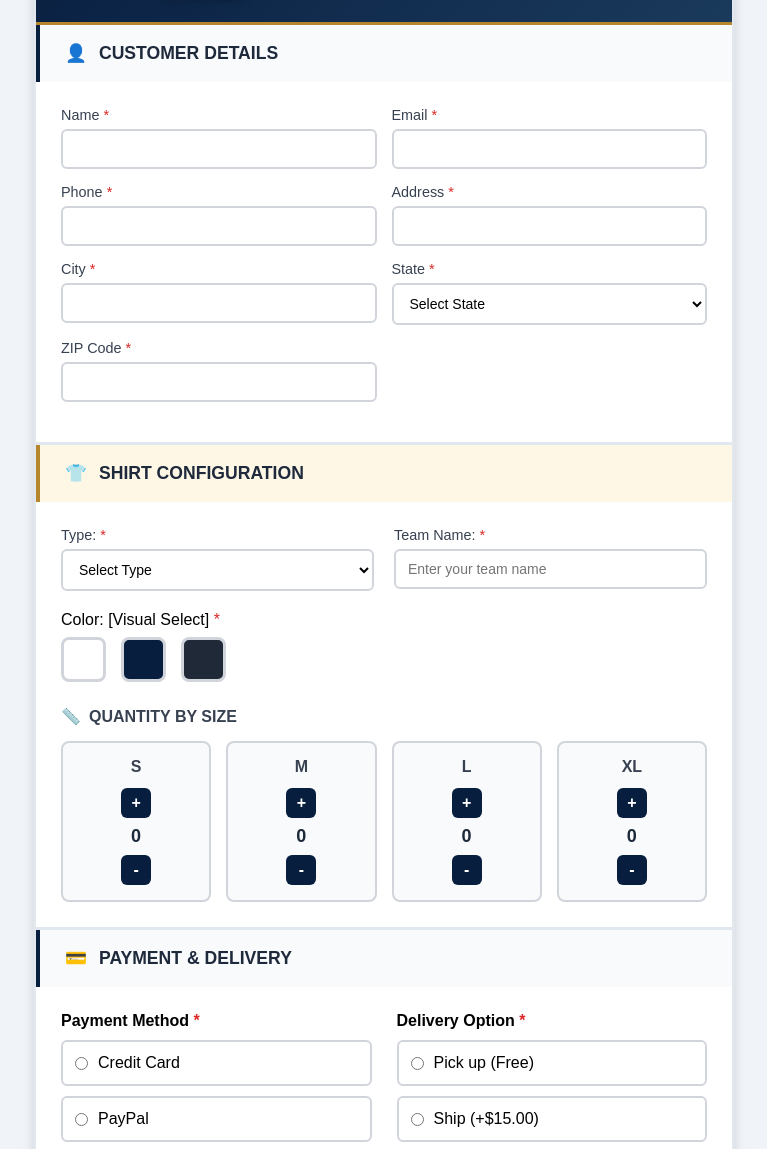
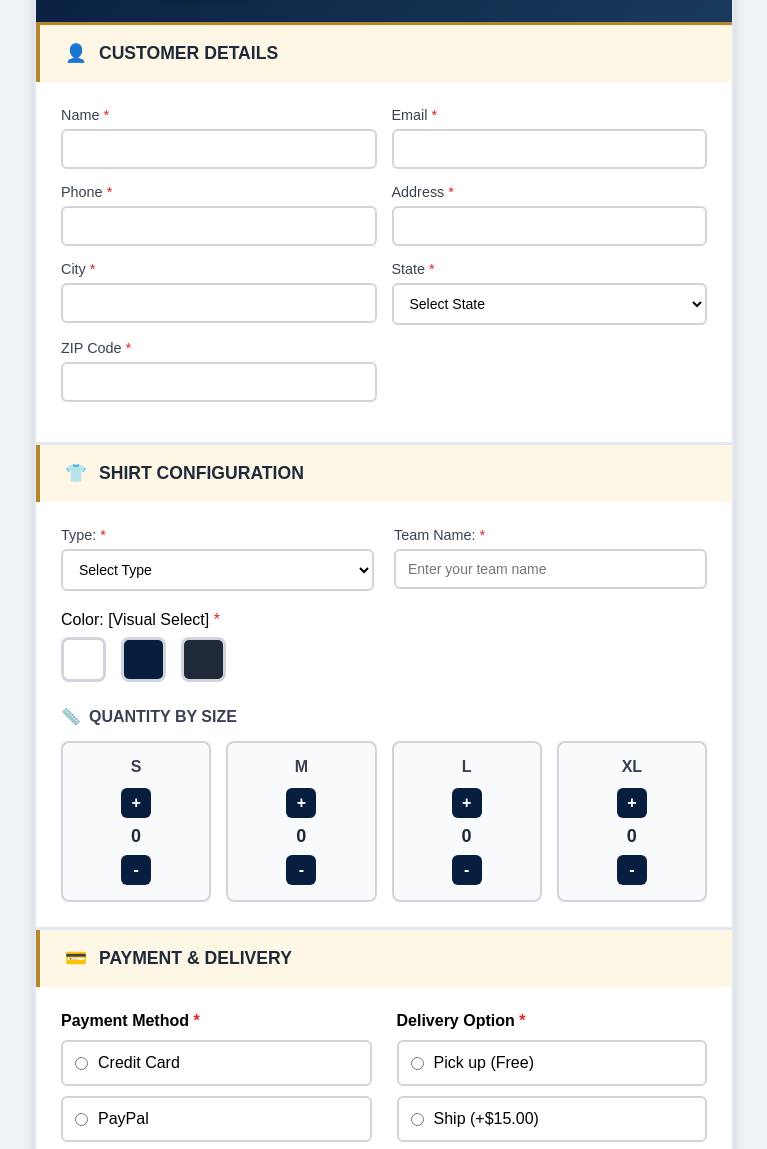
Before and after one commit to marunami/fiu-shirt-order-form, a plain HTML site: page index.html in a window 1280 px wide. Shown: the part 110-1259 px from the top of the page, without its empty margins (256-1023 px from the left). Drawn offline with Linux system fonts and the light colour scheme.

Commit message:
Update index.html

```diff
--- a/index.html
+++ b/index.html
@@ -469,7 +469,7 @@
         <form id="orderForm">
             <!-- Customer Details Section -->
             <div class="section">
-                <div class="section-header" onclick="toggleSection('customer')">
+                <div class="section-header expanded" onclick="toggleSection('customer')">
                     <span>👤</span>
                     <span>CUSTOMER DETAILS</span>
                 </div>
@@ -595,7 +595,7 @@
 
             <!-- Payment & Delivery Section -->
             <div class="section">
-                <div class="section-header" onclick="toggleSection('payment')">
+                <div class="section-header expanded" onclick="toggleSection('payment')">
                     <span>💳</span>
                     <span>PAYMENT & DELIVERY</span>
                 </div>
```
